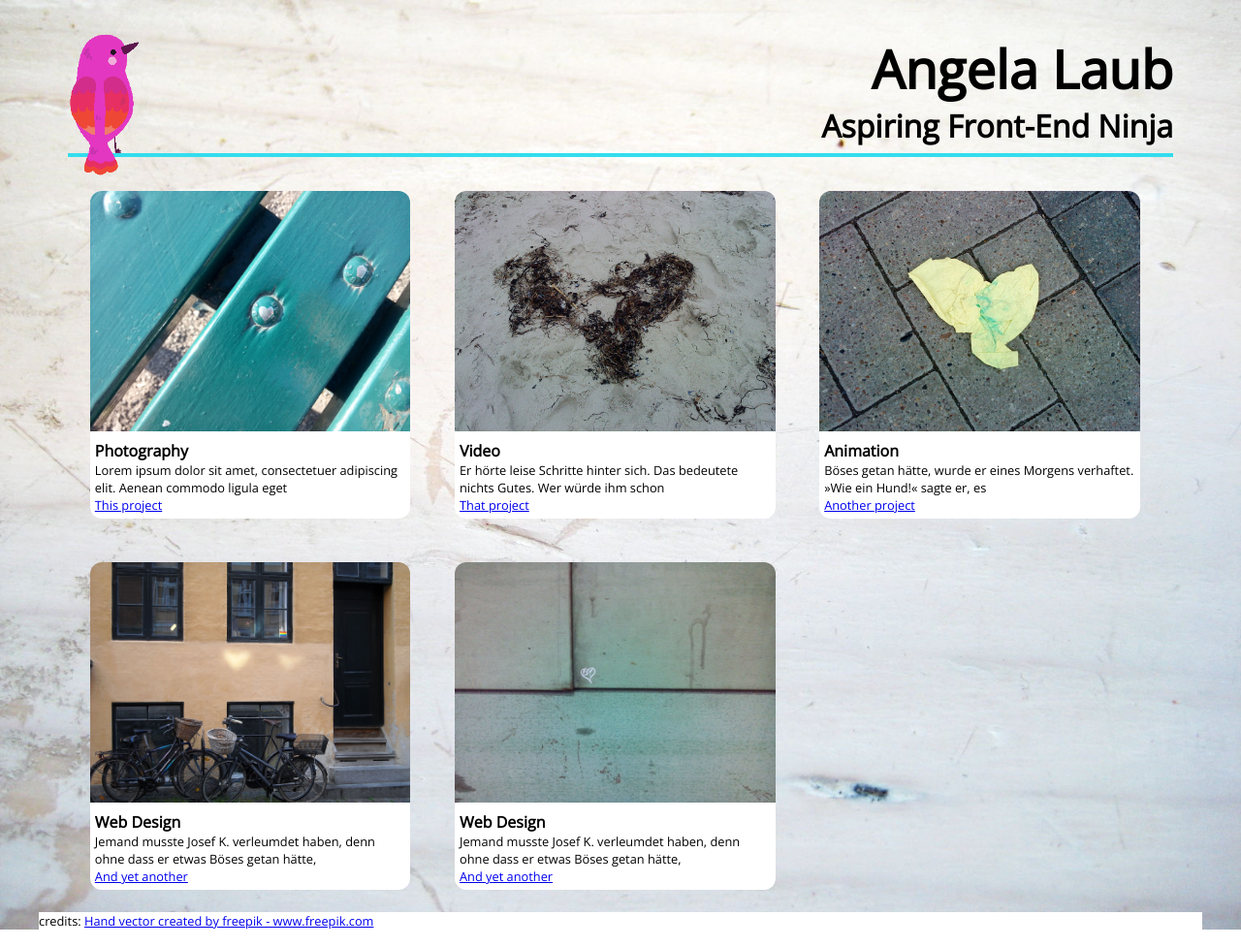
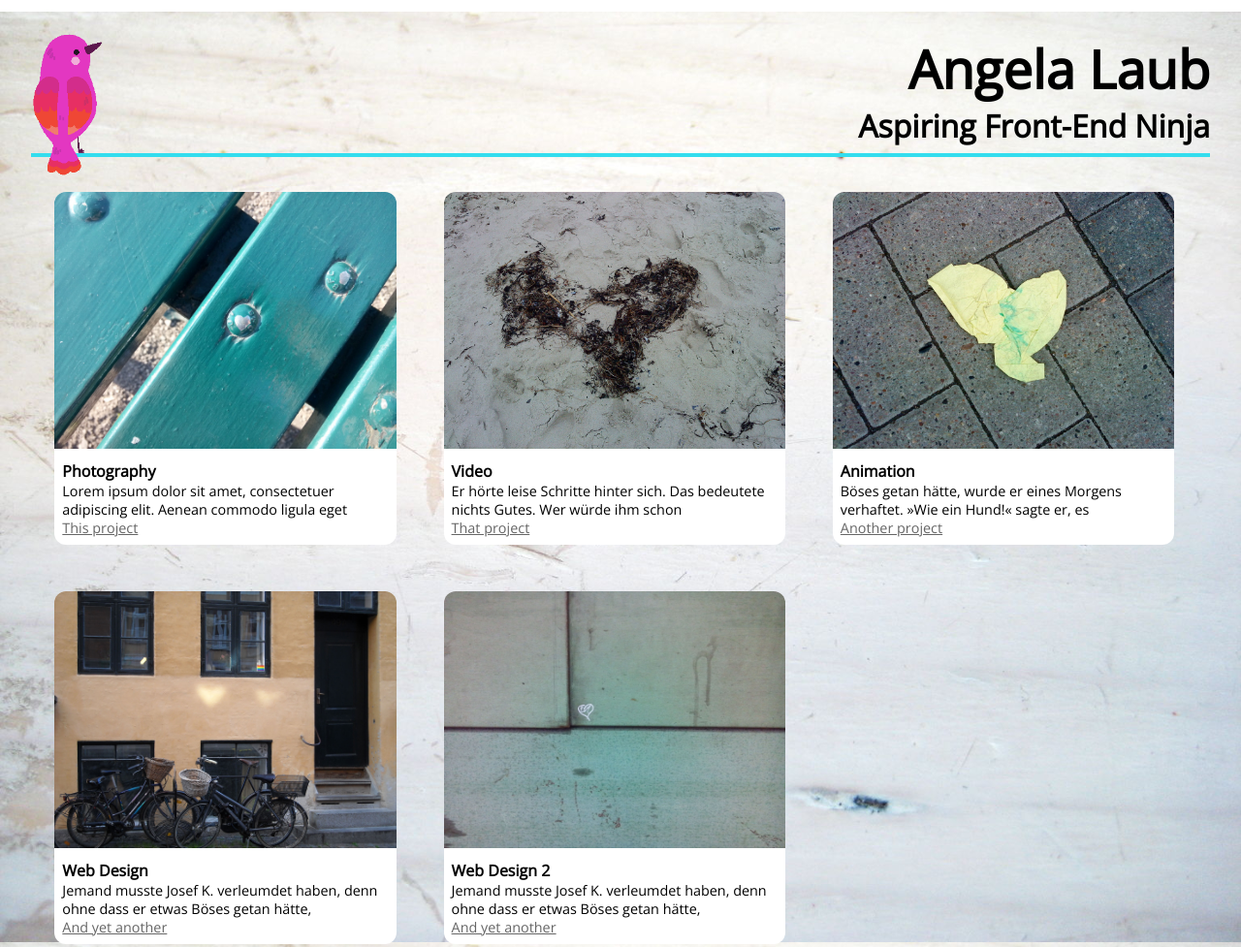
Before and after one commit to nela-fe/port1, a plain HTML site: page index.html in a window 1280 px wide. Shown: the top 977 px of the page at 97% size. Drawn offline with nearby package versions, Linux system fonts and the light colour scheme.

Commit message:
tidy up code

```diff
--- a/css/styles.css
+++ b/css/styles.css
@@ -1,83 +1,105 @@
-* { padding: 0; margin: 0; border: 0;}
+/* general */
 
-*{ box-sizing: border-box; }
+* {
+	padding: 0;
+	margin: 0;
+	border: 0;
+	}
 
-img, embed, object, video {
+* {
+	box-sizing: border-box;
+	}
+
+img,
+embed,
+object,
+video {
 	max-width: 100%;
 	height: auto;
 }
 
+
 body {
-	background: #ffffff url(../img/tischherz_hell_50_80.jpg) fixed;
-	background-size: cover;*/
+	background: #ffffff
 	}
 
 
-/*
-.wrapper {
-	max-width: 1100px;
+/* TODO: get rid of whitespace on top */
+.page-container {
+	width: 100%;
+	max-width: 1600px;
 	height: 100%;
-	margin: auto;
-	background-color: ddd;
+	margin: 0 auto;
+	background-image: url(../img/tischherz_hell_50_80.jpg);
+	background-attachment: fixed;
+	background-size: cover;
+	}
 
 
 
-	background-image: url(../img/tischherz_hell_50_80.jpg) fixed;
-	background-size: cover;
-*/
-}
 
-	*/
+/* fonts */
 
-	a {
-		color: #666;
+a  {
+	color: #666;
 	}
 
-p, h1, h2, h3, h4, h5  {
+p,
+h1,
+h2,
+h3,
+h4,
+h5  {
 	font-family: 'Open Sans', sans-serif;
 }
 
-h1 { font-size: 2em; }
-h2 {	font-size: 1.1em; }
-h3 { font-size: 1.0em; }
-p { font-size: 0.8em; }
+h1 {
+	font-size: 2em;
+	}
+h2 {
+	font-size: 1.1em;
+	}
+h3 {
+	font-size: 1.0em;
+	}
+p {
+	font-size: 0.8em;
+	}
 
 
 @media screen and (min-width: 450px) {
-	h1 { font-size: 2.7em; }
-	h2 { font-size: 1.5em; }
-	/*p { font-size: 1em; }*/
-
+	h1 {
+		font-size: 2.7em;
+		}
+	h2 {
+		font-size: 1.5em;
+		}
 	}
 
 @media screen and (min-width: 700px) {
 	h1 {
 		font-size: 3em;
+	}
+	h2 {
+		font-size: 1.8em;
+		}
+	p {
+		font-size: 0.9em;
+		}
+	}
 
-	}
-	h2 { font-size: 1.8em; }
-	/*p { font-size: 1em; }*/
-
-	}
 	@media screen and (min-width: 1200px) {
 	h1 {
 		font-size: 3.4em;
-
 	}
-	h2 { font-size: 2em; }
-	/*p { font-size: 1em; }*/
-
+	h2 {
+		font-size: 2em;
+		}
 	}
 
 
 
-@media screen and (min-width: 1200px){
-	.page-container {
-		width: 1200px;
-		margin: 0 auto;
-	}
-}
-
+/* header */
 
 
 .head-container {
@@ -85,44 +107,28 @@ p { font-size: 0.8em; }
 	height: 80px;
 	width: 95%;
 	margin: auto;
-	border-bottom: 4px solid #3de; /* anderem Element hinzufügen */
-	/*border-radius: 10px;*/
+	border-bottom: 4px solid #3de;
 	margin: 12px auto;
-	/*padding: 10px;*/
-	/*background-image: url(img/wiese.jpg);*/
 	align-items: flex-end;
 	justify-content: space-between;
 }
-
 
 @media screen and (min-width: 450px){
 	.head-container {
 	height: 150px;
 	}
-
-
 }
 
-
 #logo {
-	/*min-width: 80px;*/
 	width: 20%;
 	height: 100%;
-
-	/*background-color: black;*/
-	/*background-image: url(../img/bird.png);
-	background-repeat: no-repeat;
-	background-size: 50px;*/
-	/*display: flex;*/
 }
 
 #logo img {
-
 	height: 100px;
 	width: 50px;
 	vertical-align: bottom;
 	margin-top: -5px;
-
 }
 
 @media screen and (min-width: 450px){
@@ -131,85 +137,71 @@ p { font-size: 0.8em; }
 	width: 75px;
 	margin-top: 22px;
 	}
-
-
-
 }
-
 
 #header-text {
 	width: 80%;
 	height: 100%;
-	vertical-align: bottom;
-	/*background-color: #bbb;*/
 	display: flex;
 	justify-content: flex-end;
-	align-items: flex-end;
 	flex-direction: column;
 }
 
 #name {
-	/*height: 3em;*/
-	/*background-color: #ccc;*/
 	text-align: right;
 	vertical-align: bottom;
 }
 
 #subline {
 	height: 50px;
-	/*background-color: #ddd;*/
 	text-align: right;
 	vertical-align: bottom;
 }
 
+
+/* main */
+
 .main-container {
 	display: flex;
 	flex-wrap: wrap;
-	/*justify-content: space-between;*/
-
 	width: 95%;
 	margin: auto;
 }
 
-.imageblock {
-	/* flex-wrap: wrap;*/
-	/* background-color: #fffff2;*/
+.image-block {
 	width: 100%;
 	margin: 2% 0;
 	background-color: #fff;
 	border-radius: 12px;
-
 }
 
 @media screen and (min-width: 600px) {
-	.imageblock {
+	.image-block {
 		width: 46%;
 		margin: 2%;
 	}
 }
 
 @media screen and (min-width: 900px) {
-	.imageblock {
+	.image-block {
 		width: 29%;
-		margin: 2%;
-
 	}
 }
 
 .portfolio-pic {
 	width: 100%;
 	height: auto;
-	/*margin: 2px 15px;*/
 	border-radius: 12px 12px 0 0;
 }
 
 .portfolio-text {
 	width: 100%;
-	padding: 5px;
+	padding: 8px;
 
 }
 
+/* footer */
+
 footer {
 	background-color: #fff;
-
 }
--- a/index.html
+++ b/index.html
@@ -1,5 +1,5 @@
 <!DOCTYPE html>
-<html>
+<html lang="de">
 <head>
 	<title>Portfolio</title>
 	<meta charset="utf-8">
@@ -7,16 +7,12 @@
 	<link rel="stylesheet" href="css/styles.css">
 <link href="https://fonts.googleapis.com/css?family=Gloria+Hallelujah|Open+Sans:300" rel="stylesheet">
 </head>
-
-
 <body>
-<div class="wrapper">
 
 <div class="page-container">
-
 	<header>
 		<div class="head-container">
-			<div id ="logo" alt="logo"><img src="img/bird2.png"></div>
+			<div id ="logo"><img src="img/bird2.png" alt="logo"></div>
 			<div id ="header-text">
 				<div id = "name"><h1>Angela Laub</h1></div>
 				<div id = "subline"><h2>Aspiring Front-End Ninja</h2>
@@ -25,10 +21,8 @@
 		</div>
 	</header>
 
-
-
 	<main class="main-container">
-		<div class="imageblock">
+		<div class="image-block">
 			<img class="portfolio-pic" src="img/bank.jpg" alt="Photography">
 			<div class="portfolio-text">
 			<h3>Photography</h3>
@@ -37,7 +31,7 @@
 			<a href="#">This project</a></p>
 			</div>
 		</div>
-		<div class="imageblock">
+		<div class="image-block">
 			<img class="portfolio-pic" src="img/heart1.jpg" alt="Video">
 			<div class="portfolio-text">
 			<h3>Video</h3>
@@ -45,7 +39,7 @@
 			<br>
 			<a href="#">That project</a></p></div>
 		</div>
-		<div class="imageblock">
+		<div class="image-block">
 			<img class="portfolio-pic" src="img/gelb.jpg" alt="Animation">
 			<div class="portfolio-text">
 			<h3>Animation</h3>
@@ -53,7 +47,7 @@
 			<br>
 			<a href="#">Another project</a></p></div>
 		</div>
-		<div class="imageblock">
+		<div class="image-block">
 			<img class="portfolio-pic" src="img/amsterdam.jpg" alt="Web Design">
 			<div class="portfolio-text">
 			<h3>Web Design</h3>
@@ -61,10 +55,10 @@
 			<a href="#">And yet another</a>
 			</p></div>
 		</div>
-		<div class="imageblock">
-			<img class="portfolio-pic" src="img/wand.jpg" alt="Web Design">
+		<div class="image-block">
+			<img class="portfolio-pic" src="img/wand.jpg" alt="Web Design 2">
 			<div class="portfolio-text">
-			<h3>Web Design</h3>
+			<h3>Web Design 2</h3>
 			<p>Jemand musste Josef K. verleumdet haben, denn ohne dass er etwas Böses getan hätte,<br>
 			<a href="#">And yet another</a>
 			</p></div>
@@ -72,26 +66,15 @@
 
 	</main>
 
-
-
-
-
-
 <!-- TODO: use only lowercase -->
-
 <!-- TODO: Don't close self-closing tags like <br> -->
 
 <footer>
-<p>
-credits: <a href="https://www.freepik.com/free-photos-vectors/hand">Hand vector created by freepik - www.freepik.com</a>
-</p>
+	<p>
+		credits: <a href="https://www.freepik.com/free-photos-vectors/hand">Hand vector created by freepik - www.freepik.com</a>
+	</p>
 </footer>
 
-
 </div> <!-- page-container -->
-</div> <!--wrapper -->
 </body>
-
-
-</head>
 </html>
```
